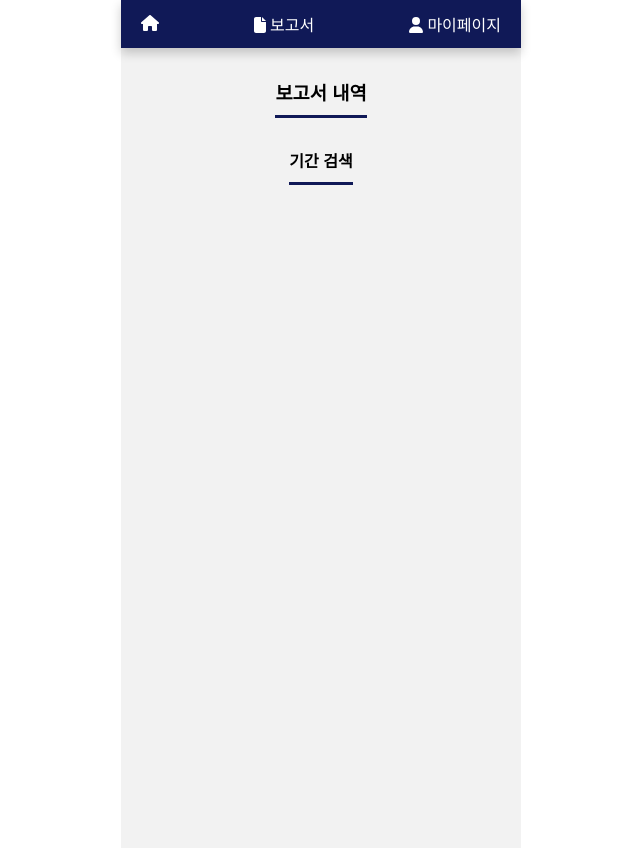
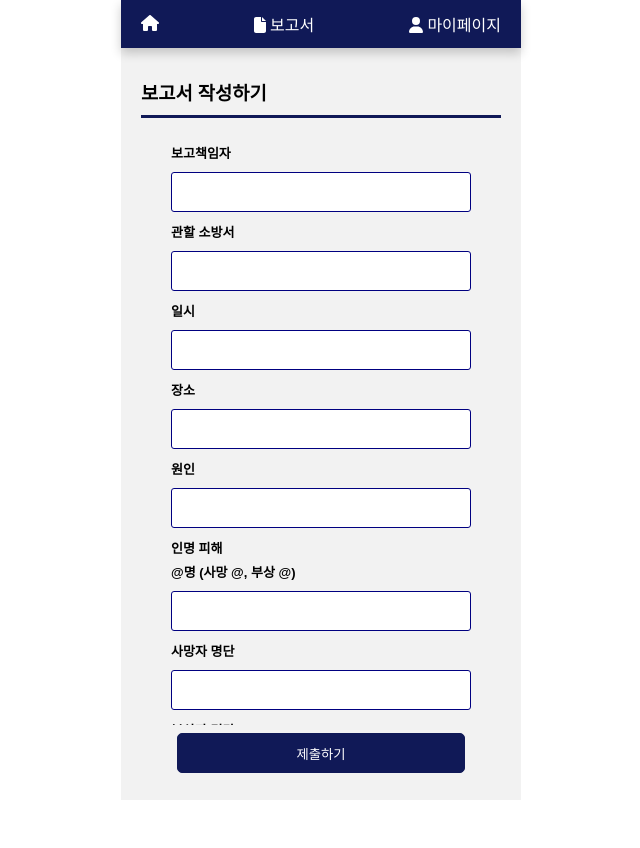
Before and after one commit to 2024-shield/frontend, a React (Vite) app: page /reportwrite in a window 1280 px wide. Shown: the whole page, without its empty margins (319-959 px from the left). After the commit the page ends 800 px from the top, so only its background shows below. Built offline with nearby package versions, Linux system fonts and the light colour scheme; the HTML template or start-up script is replaced by a standard one.

Commit message:
Add Report Input

```diff
--- a/src/pages/Mainpage.tsx
+++ b/src/pages/Mainpage.tsx
@@ -4,6 +4,8 @@ import { styled } from 'styled-components';
 import Header from '../components/Header';
 import Map from '../components/Map';
 import Selectbox from '../components/Selectbox';
+import { FontAwesomeIcon } from "@fortawesome/react-fontawesome";
+import { faCircleInfo, faFire } from "@fortawesome/free-solid-svg-icons";
 
 interface Option {
   value: string;
@@ -14,13 +16,24 @@ const InfomationStyle = styled.div`
   height: 100%;
 `
 
-const InfoTextStyle = styled.div`
+const InfoStyle = styled.div`
   height: 10vh;
-  border: 1px solid #101957;
+  border: 3px solid #4350A7;
   padding: 10px 0px;
   margin: 2vh;
+  display: flex;
+  align-items: center;
 `
 
+const H4Style = styled.h4`
+  color: #4350A7;
+  margin: 0px 0px 0px 10px;
+`
+
+const InfoTextStyle = styled.div`
+  display: flex;
+  margin-left: 20px;
+`
 
 const Main = () => {
   const [docityselected, setdocitySelected] = useState('Seoul');
@@ -87,12 +100,16 @@ const Main = () => {
               doChange={doChange}
               docityfilteredOptions={docityfilteredOptions}
               doChangeSecondSelect={doChangeSecondSelect}/>
-        <InfomationStyle>
-          <InfoTextStyle>
 
-          </InfoTextStyle>
+        <InfoStyle>
+            <FontAwesomeIcon icon={faCircleInfo} style={{color: "#4350A7"}} size='2xl' id="iconinfo"/>
 
-        </InfomationStyle>
+            <InfoTextStyle>
+              <FontAwesomeIcon icon={faFire} style={{color: "#4350A7"}}  size='xl' id="iconfire"/>
+              <H4Style>클릭 시 화재 정보 확인 가능</H4Style>
+            </InfoTextStyle>
+        </InfoStyle>
+
         <div className='map'>
             <Map lat={latitudeselected} lng={longitudeselected} />
         </div>
--- a/src/pages/Reportlistpage.tsx
+++ b/src/pages/Reportlistpage.tsx
@@ -1,7 +1,7 @@
 import styled from 'styled-components';
 import Header from "../components/Header";
-import { useState } from 'react';
-import { Link } from 'react-router-dom';
+import Button from "../components/Button";
+import { Link, useNavigate } from 'react-router-dom';
 
 const ReportlistpageStyle = styled.div`
     width: 100%;
@@ -12,13 +12,21 @@ const ReportlistpageStyle = styled.div`
 `
 
 const SearchboxStyle = styled.div`
-    height: 15vh;
+    height: 10vh;
+`
+
+const ButtonboxStyle = styled.div`
+    width: 100%;
+    height: 5vh;
+    display: flex;
+    justify-content: center;
 `
 
 const ListboxStyle = styled.div`
     width: 100%;
-    height: 64vh;
+    height: 62vh;
     overflow-y: scroll;
+    margin-top: 2vh;
 `
 
 const ReportListStyle = styled.div`
@@ -32,6 +40,13 @@ const ReportListStyle = styled.div`
 `
 
 const Reportlist = () => {
+
+    const navigate = useNavigate();
+
+    const onSubmit = () => {
+        navigate("/reportwrite")
+    }
+
     const reports =
         [
             { id: 1, title: '보고서 1'},
@@ -52,6 +67,11 @@ const Reportlist = () => {
                     <h4>기간 검색</h4>
 
                 </SearchboxStyle>
+
+                <ButtonboxStyle>
+                    <Button text="보고서 작성하기" onClick={onSubmit} />
+                </ButtonboxStyle>
+
                 <ListboxStyle>
                 {reports.map((report) => (
                     <Link to={`/report/${report.id}`}>
--- a/src/pages/Reportwritepage.tsx
+++ b/src/pages/Reportwritepage.tsx
@@ -1,18 +1,14 @@
 import styled from 'styled-components';
 import Header from "../components/Header";
+import Button from "../components/Button";
 
 const ReportwritepageStyle = styled.div`
     width: 100%;
-    height: 100vh;
+    height: 94vh;
     padding: 20px;
     display: flex;
     flex-direction: column;
-    align-items: center;
     y-overflow: scroll;
-`
-
-const SearchboxStyle = styled.div`
-
 `
 
 const InputButtonStyle = styled.div`
@@ -21,14 +17,35 @@ const InputButtonStyle = styled.div`
     display: flex;
     align-items: center;
     margin: 10px 0px;
+    justify-content: center;
+`
+
+const InfoNameStyle = styled.div`
+
+`
+
+const InfoEventStyle = styled.div`
+
+`
+
+const InfoDamageStyle = styled.div`
+
+`
+
+const InfoMobilizationStyle = styled.div`
+
+`
+
+const InfoActionStyle = styled.div`
+
 `
 
 const InputboxStyle = styled.div`
-    height: 100%;
+    height: 90vh;
     display: flex;
     flex-direction: column;
     align-items: center;
-    justify-content: space-around;
+    overflow-y: auto;
 `
 
 const H5Style = styled.h5`
@@ -37,12 +54,13 @@ const H5Style = styled.h5`
 `
 
 const InputStyle = styled.input`
-    width: 360px;
+    width: 300px;
     height: 40px;
     padding-left: 10px;
     margin: 5px 0px;
     border: 1px solid navy;
     border-radius: 3px;
+    justify-content: center;
 `
 
 const Reportwrite = () => {
@@ -50,15 +68,58 @@ const Reportwrite = () => {
         <div className="Reportpage">
             <Header />
             <ReportwritepageStyle>
-                <h3 id="page_title">보고서 내역</h3>
+                <h3 id="page_title">보고서 작성하기</h3>
 
-                <SearchboxStyle>
-                    <h4 id="page_title">기간 검색</h4>
+                <InputboxStyle>
+                    <InfoNameStyle>
+                        <H5Style>보고책임자</H5Style>
+                        <InputStyle />
 
-                </SearchboxStyle>
-                <InputboxStyle>
+                        <H5Style>관할 소방서</H5Style>
+                        <InputStyle />
+                    </InfoNameStyle>
 
+                    <InfoEventStyle>
+                        <H5Style>일시</H5Style>
+                        <InputStyle />
+
+                        <H5Style>장소</H5Style>
+                        <InputStyle />
+
+                        <H5Style>원인</H5Style>
+                        <InputStyle id="height_long" />
+                    </InfoEventStyle>
+
+                    <InfoDamageStyle>
+                        <H5Style>인명 피해</H5Style>
+                        <H5Style>@명 (사망 @, 부상 @)</H5Style>
+                        <InputStyle />
+
+                        <H5Style>사망자 명단</H5Style>
+                        <InputStyle  id="height_long"/>
+
+                        <H5Style>부상자 명단</H5Style>
+                        <InputStyle  id="height_long"/>
+
+                        <H5Style>재산 피해</H5Style>
+                        <InputStyle />
+                    </InfoDamageStyle>
+
+                    <InfoMobilizationStyle>
+                        <H5Style>동원 상황</H5Style>
+                        <InputStyle id="width_short"/>
+                    </InfoMobilizationStyle>
+
+                    <InfoActionStyle>
+                        <H5Style>조치 사항</H5Style>
+                        <InputStyle  id="height_long"/>
+                    </InfoActionStyle>
                 </InputboxStyle>
+
+                <InputButtonStyle>
+                    <Button text="제출하기"/>
+                </InputButtonStyle>
+
             </ReportwritepageStyle>
         </div>
     )
--- a/src/styles/style.css
+++ b/src/styles/style.css
@@ -34,3 +34,7 @@ select{
     padding-bottom: 10px;
     border-bottom: 3px solid #101957;
 }
+
+#iconinfo{
+    padding: 10px;
+}
```
